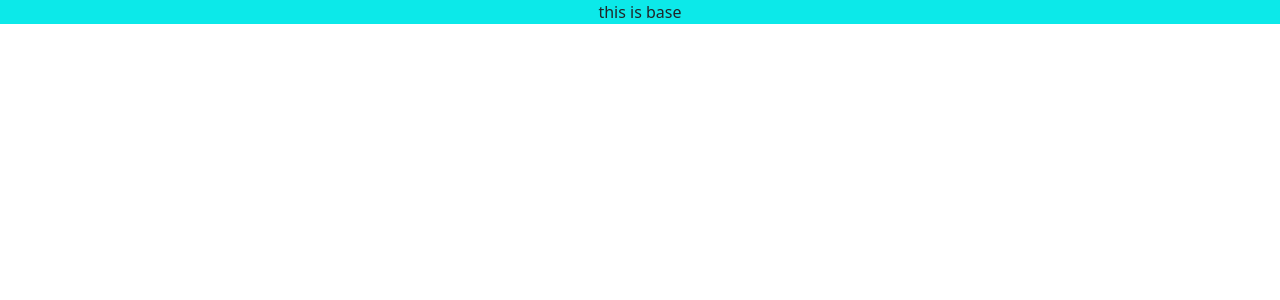
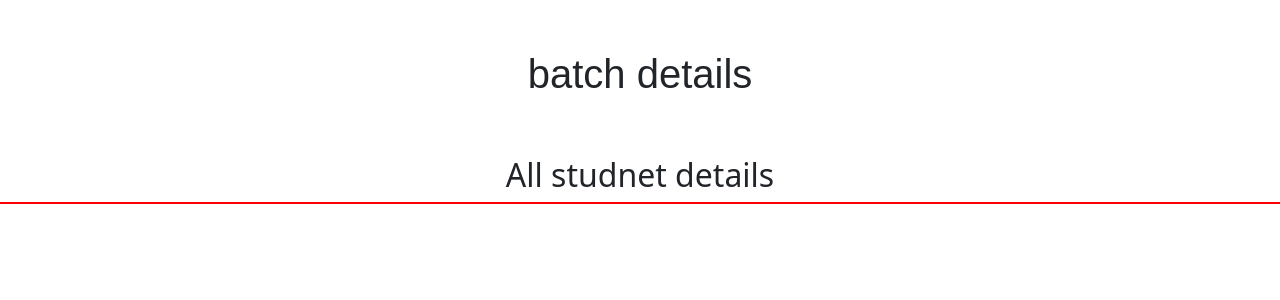
Before and after one commit to NoorulAmeenJ/React-Practice, a React (Create React App) app: page / in a window 1280 px wide. Shown: the top 300 px of the page. Built offline with nearby package versions, Linux system fonts and the light colour scheme.

Commit message:
vidoe again watching

```diff
--- a/src/App.css
+++ b/src/App.css
@@ -1,7 +1,57 @@
-.App {
-  text-align: center;
-  background-color: rgb(12, 233, 233);
+*{
+  padding : 0px;
+  margin : 0px;
+}
+
+.main-component{
   display: flex;
+  flex-direction: column;
   justify-content: center;
   align-items: center;
 }
+
+.heading{
+  padding : 50px;
+  font-family: sans-serif;
+}
+
+.main-segment{
+  width : 100%;
+  height: 75%;
+  text-align: center;
+}
+
+.children-segment{
+  border: 1px solid red;
+}
+
+.card-containers{
+  display: grid;
+  gap : 1 rem;
+  grid-template-columns: repeat(auto-fit, minmax(340px, 1fr));
+
+}
+
+.card{
+  margin :15px;
+}
+
+.add-btn{
+ margin : 10px;
+}
+.icon{
+ display: none;
+}
+
+@media only screen and (min-width : 325px) and (max-width : 450px) {
+   .icon {
+      display: block;
+   }
+   .nav-name{
+    display: none;
+   }
+
+
+
+
+}
--- a/src/App.js
+++ b/src/App.js
@@ -10,8 +10,11 @@ import Base from "./base/base";
 function App() {
   return (
     <div className="App">
+     <Base
+     title = "batch details"
+     description= "All studnet details">
 
-     <Base/>
+     </Base>
     </div>
 
   );
--- a/src/base/base.js
+++ b/src/base/base.js
@@ -1,9 +1,17 @@
 import React from "react";
 
-function Base() {
+function Base({title, description, children}) {
     return (
         <div className="main-component">
-            this is base
+            <header>
+            <h1 className="heading">{title}</h1>
+            </header>
+            <main className="main-segment">
+                <h2>{description}</h2>
+                <div className="children-segment">
+                    {children}
+                </div>
+            </main>
         </div>
     )
 }
```
Also changed, not shown: src/components/student.js (added).
